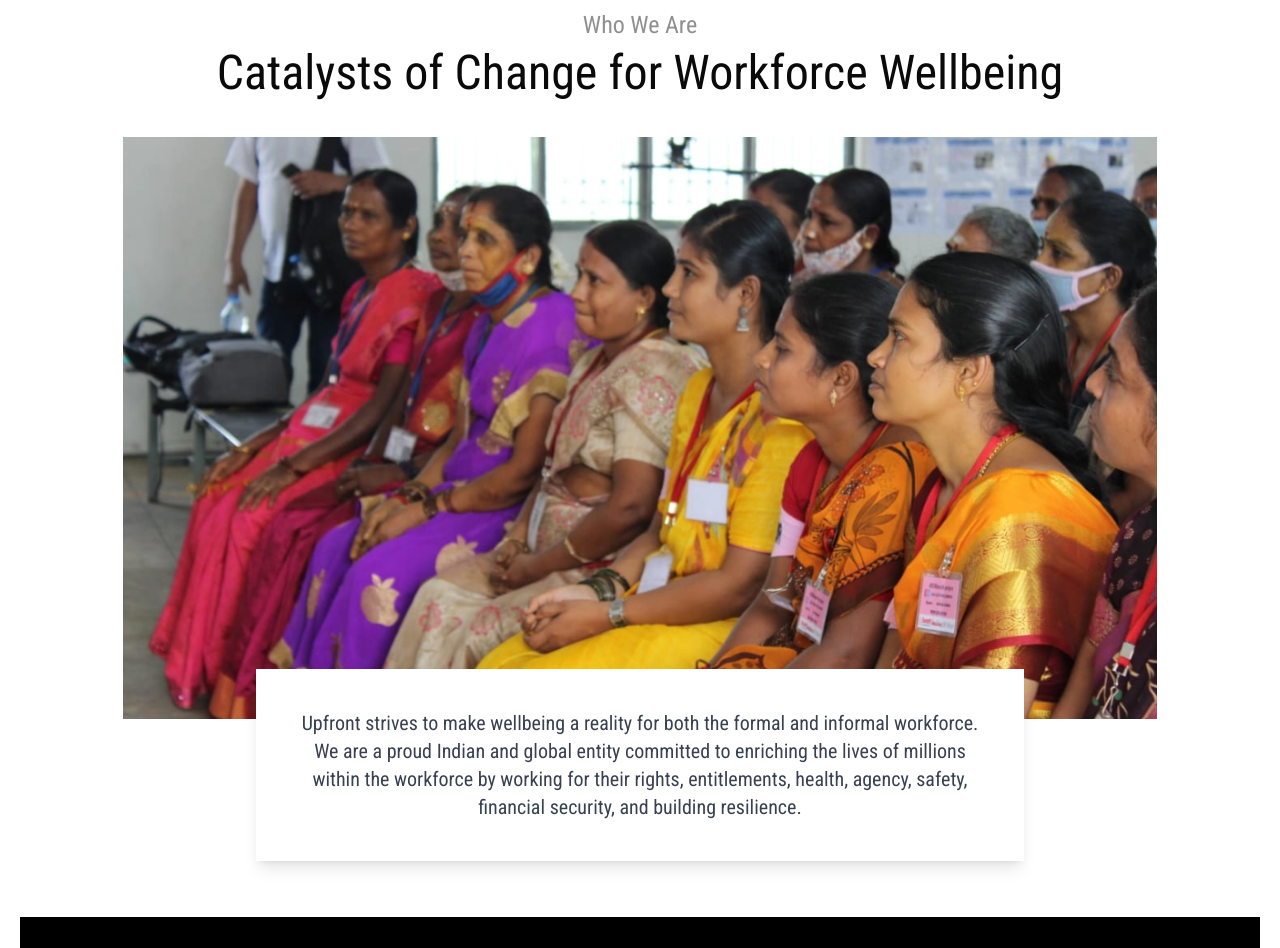
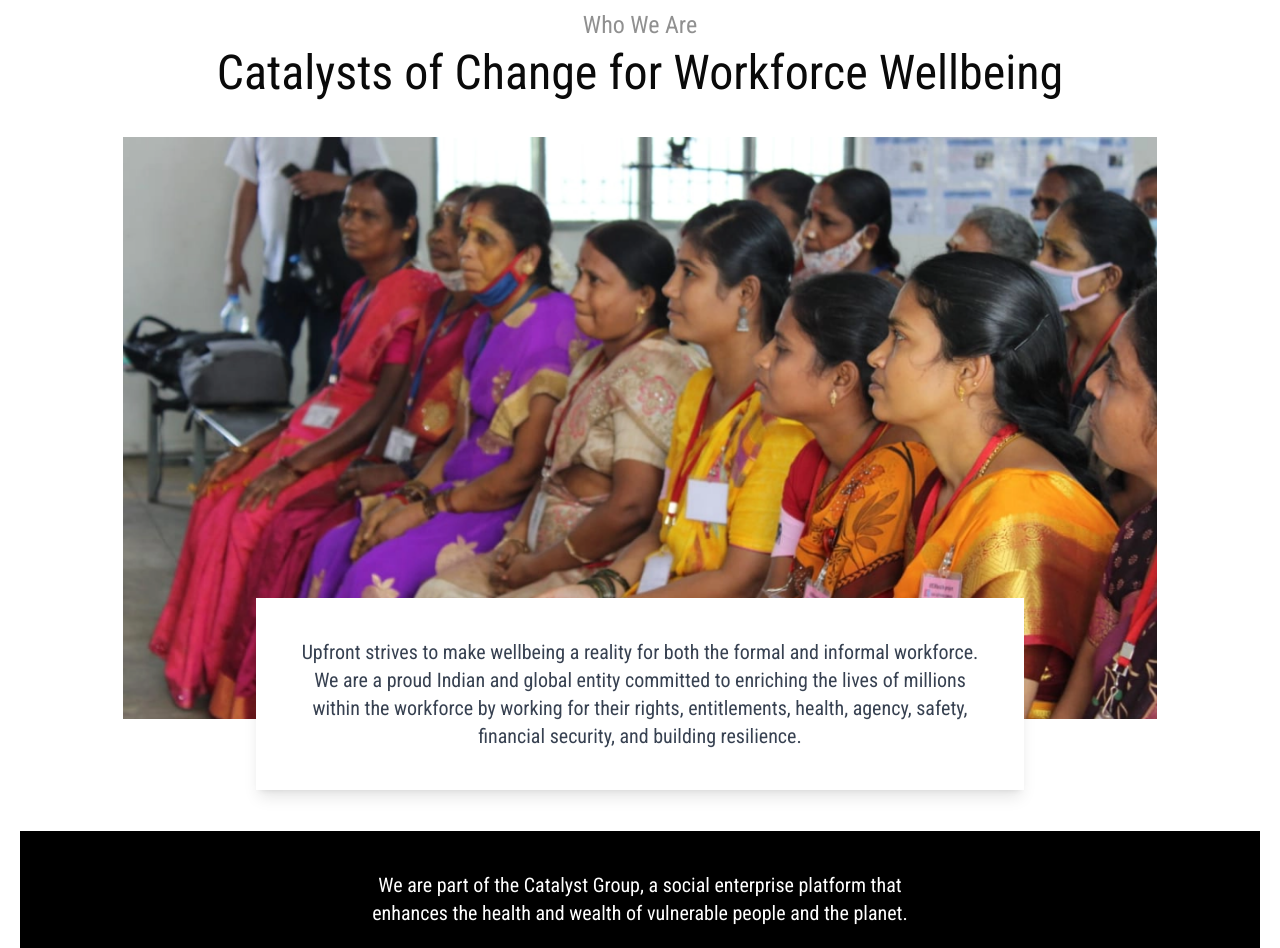
Before and after one commit to ivistaz-ecom/upfront-v4, a Next.js app: page / in a window 1280 px wide. Shown: the part 1100-2048 px from the top of the page. Built offline with nearby package versions, Linux system fonts and the light colour scheme.

Commit message:
our story page updated

```diff
--- a/app/our-story/page.jsx
+++ b/app/our-story/page.jsx
@@ -1,5 +1,5 @@
 import React from 'react'
-import OurStory from "../../Components/OurStory"
+import OurStory from "../../components/OurStory"
 const page = () => {
   return (
     <div>
--- a/components/HomePage/WhoWeAre.js
+++ b/components/HomePage/WhoWeAre.js
@@ -1,4 +1,4 @@
-'use client';
+"use client";
 import Image from "next/image";
 import React from "react";
 
@@ -11,7 +11,7 @@ const WhoWeAre = () => {
         </p>
         <p className="secondary-title lg:text-5xl text-2xl md:text-5xl mt-2">
           Catalysts of Change for Workforce Wellbeing
-      </p>
+        </p>
       </div>
       <div className="container mx-auto px-5">
         <div className="flex justify-center mt-10">
@@ -20,21 +20,23 @@ const WhoWeAre = () => {
             width={900}
             height={300}
             alt="Who We Are"
-            className="w-full md:w-10/12 lg:w-10/12"
+            className="w-full md:w-10/12 lg:w-10/12 relative z-10"
           />
         </div>
-        <div className="bg-white shadow-lg rounded-none text-center lg:p-10 p-5 mt-[-50px] mx-auto relative z-10 lg:max-w-[60vw] w-[80vw]">
-          <p className="text-gray-700 text-sm md:text-xl">
-            Upfront strives to make wellbeing a reality for both the formal and
-            informal workforce. We are a proud Indian and global entity
-            committed to enriching the lives of millions within the workforce by
-            working for their rights, entitlements, health, agency, safety,
-            financial security, and building resilience.
-          </p>
+        <div className="flex justify-center items-center container mx-auto ">
+          <div className="bg-white container shadow-lg rounded-none text-center lg:p-10 p-5 mt-[-50px] mx-auto absolute z-10 lg:max-w-[60vw] w-[80vw]">
+            <p className="text-gray-700 text-sm md:text-xl">
+              Upfront strives to make wellbeing a reality for both the formal
+              and informal workforce. We are a proud Indian and global entity
+              committed to enriching the lives of millions within the workforce
+              by working for their rights, entitlements, health, agency, safety,
+              financial security, and building resilience.
+            </p>
+          </div>
         </div>
 
-        <div className="bg-black container mx-auto p-7 mt-14 flex items-center justify-center">
-          <p className="text-center text-white lg:text-xl w-10/12">
+        <div className="bg-black container mx-auto p-10 mt-28 flex items-center justify-center">
+          <p className="text-center text-white lg:text-xl lg:w-[47vw]">
             We are part of the Catalyst Group, a social enterprise platform that
             enhances the health and wealth of vulnerable people and the planet.
           </p>
```
